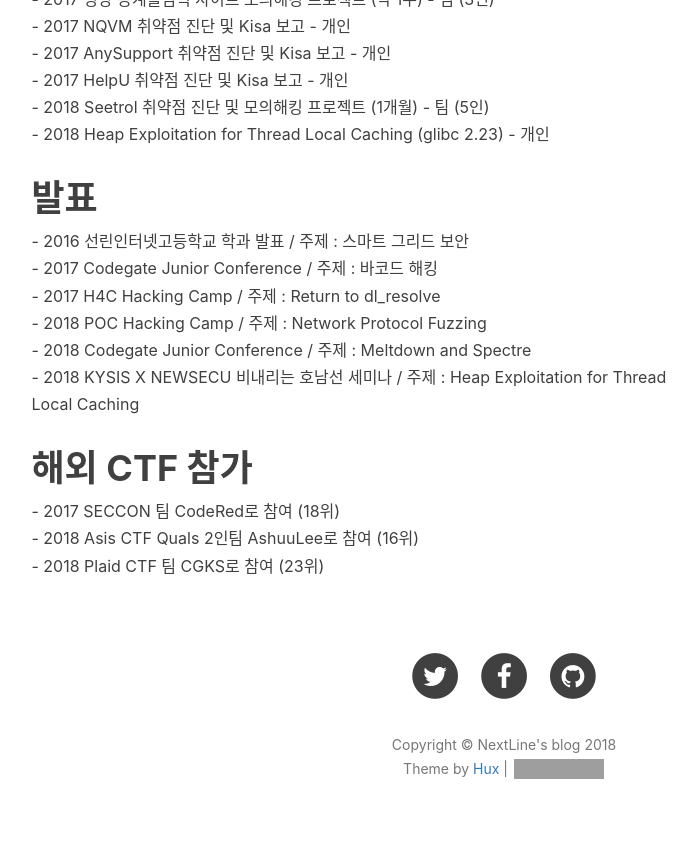
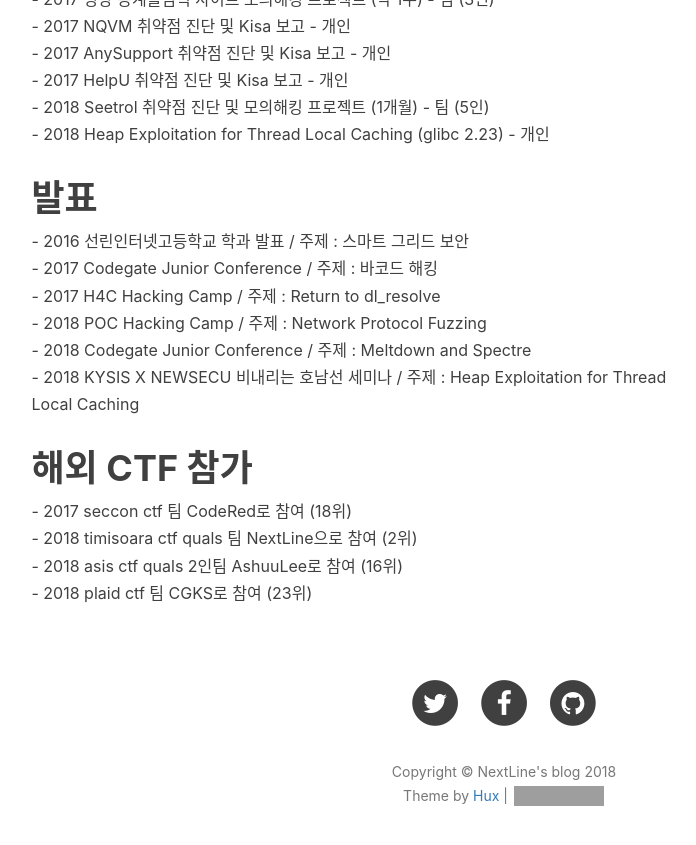
Before and after one commit to LYoungJoo/lyoungjoo.github.io, a Jekyll site: the page built from about.html, in a window 1280 px wide and 900 px high, scrolled down 1262 px. Shown: the top 845 px of the window, without its empty margins (136-832 px from the left). Built offline with Jekyll 4.4.1, drawn with Linux system fonts in a browser that asks for light colours; nearby versions of some CDN libraries; comment, search, counter and statistics services are not loaded; grey boxes are pictures that could not be loaded.

Commit message:
Update about.html

```diff
--- a/about.html
+++ b/about.html
@@ -56,9 +56,10 @@
 
 
 <h1>해외 CTF 참가</h1>
-- 2017 SECCON 팀 CodeRed로 참여 (18위)<br>
-- 2018 Asis CTF Quals 2인팀 AshuuLee로 참여 (16위)<br>
-- 2018 Plaid CTF 팀 CGKS로 참여 (23위)<br>
+- 2017 seccon ctf 팀 CodeRed로 참여 (18위)<br>
+- 2018 timisoara ctf quals 팀 NextLine으로 참여 (2위) <br>
+- 2018 asis ctf quals 2인팀 AshuuLee로 참여 (16위)<br>
+- 2018 plaid ctf 팀 CGKS로 참여 (23위)<br>
 
 
 </div>
```
